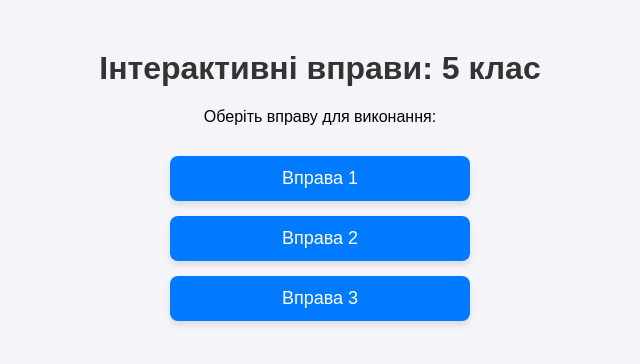
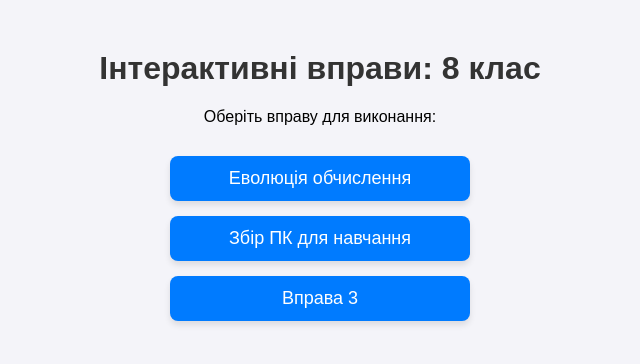
Before and after one commit to valentunaandriyvna-maker/inform_vpravu, a plain HTML site: page 8-klas/index.html in a window 1280 px wide. Shown: the whole page, without its empty margins (320-960 px from the left). Drawn offline with Linux system fonts and the light colour scheme.

Commit message:
Update index.html

```diff
--- a/8-klas/index.html
+++ b/8-klas/index.html
@@ -2,7 +2,7 @@
 <html lang="uk">
 <head>
     <meta charset="UTF-8">
-    <title>Інтерактивні вправи - 5 клас</title>
+    <title>Інтерактивні вправи - 8 клас</title>
     <style>
         body { font-family: Arial, sans-serif; text-align: center; margin-top: 50px; background: #f4f4f9; }
         h1 { color: #333; }
@@ -17,13 +17,13 @@
     </style>
 </head>
 <body>
-    <h1>Інтерактивні вправи: 5 клас</h1>
+    <h1>Інтерактивні вправи: 8 клас</h1>
     <p>Оберіть вправу для виконання:</p>
 
     <div class="btn-container">
         <!-- Посилання ведуть просто на назви папок із вправами -->
-        <a class="btn" href="evolutsia_pc/">Вправа 1</a>
-        <a class="btn" href="zbir_pc/">Вправа 2</a>
+        <a class="btn" href="evolutsia_pc/">Еволюція обчислення</a>
+        <a class="btn" href="zbir_pc/">Збір ПК для навчання</a>
         <a class="btn" href="vprava-3/">Вправа 3</a>
     </div>
 </body>
```
